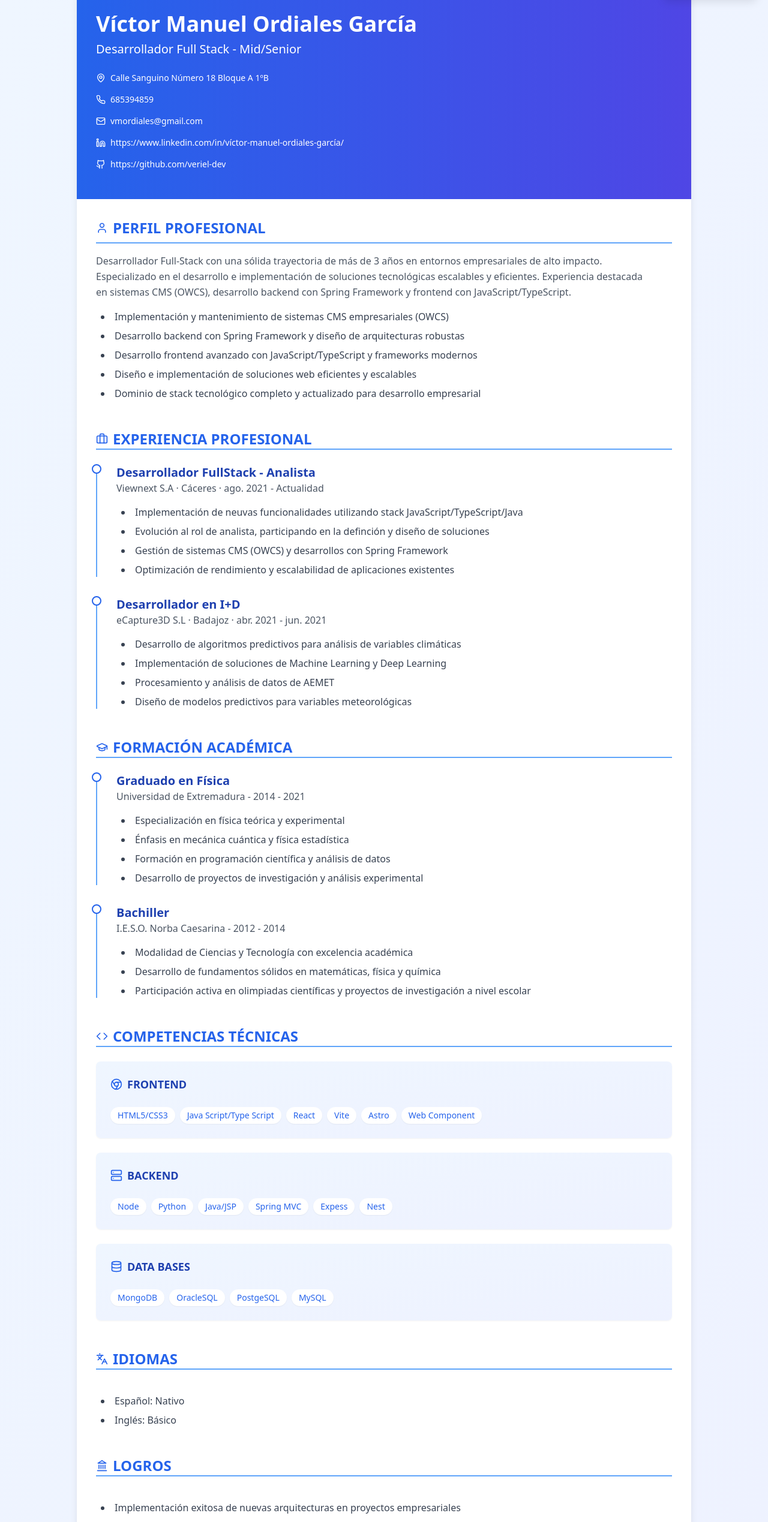
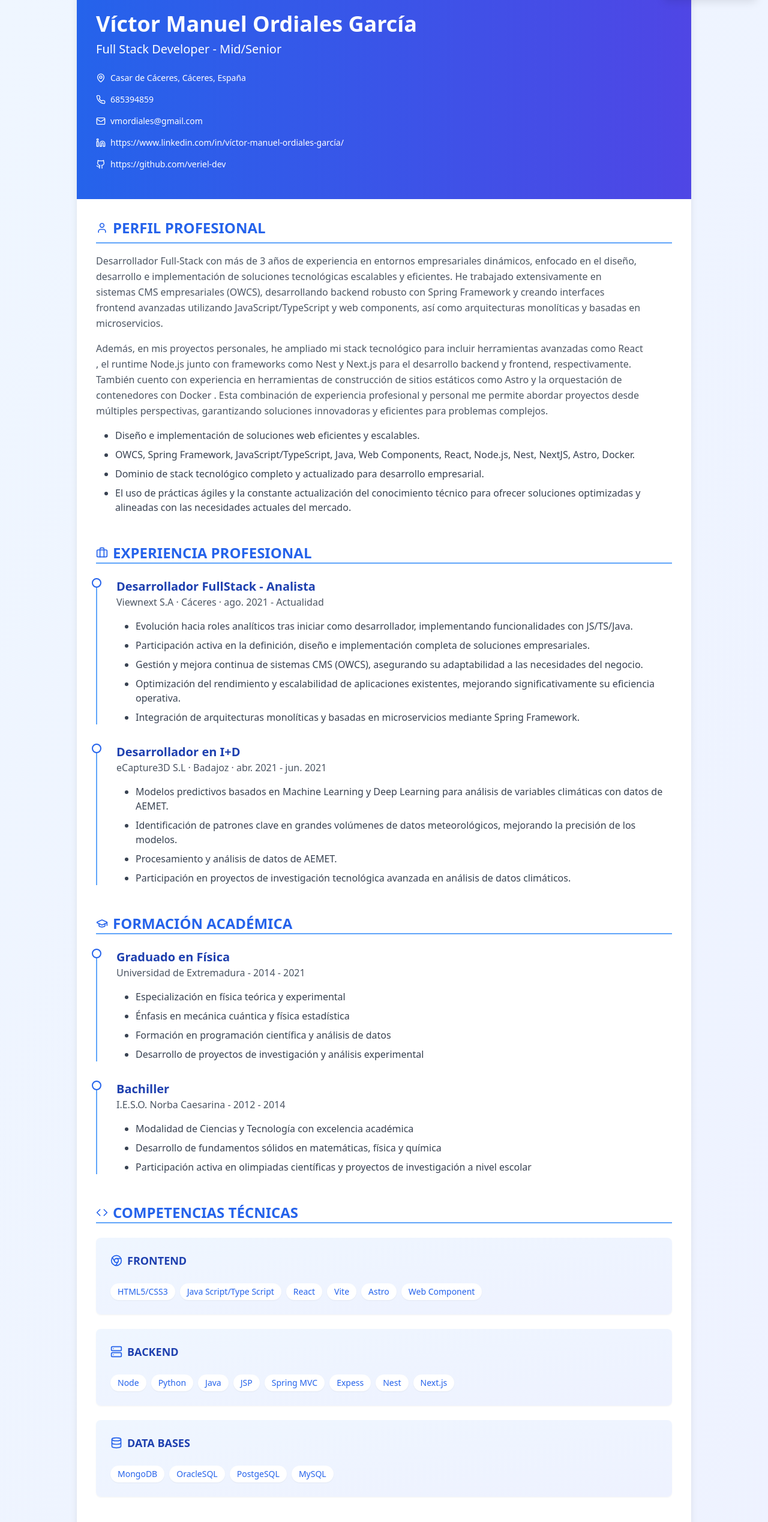
Before and after one commit to veriel-dev/web-minimalista, a React (Vite) app: page /curriculum-vitae in a window 1280 px wide. Shown: the part 60-2598 px from the top of the page at 60% size. Built offline with nearby package versions, Linux system fonts and the light colour scheme.

Commit message:
Modificaciones varias + Seo Mejorado + Modificación CV

```diff
--- a/src/components/cvPage/AboutMeComponent.tsx
+++ b/src/components/cvPage/AboutMeComponent.tsx
@@ -5,8 +5,7 @@ import { cvPage } from "../../data/pages"
 const AboutMeComponent = () => {
     const { about } = cvPage
     return (
-        <>
-            <section className="mb-12">
+        <section className="mb-12" aria-label="Sobre mí">
             <div className="flex items-center gap-2 mb-4 pb-2 border-b-2 border-blue-400 text-blue-600">
                 <User className="w-5 h-5" />
                 <h2 className="text-2xl font-bold ">{about.title}</h2>
@@ -15,20 +14,17 @@ const AboutMeComponent = () => {
             <p className="text-gray-600 leading-relaxed w-[95%]">
                 {about.text}
             </p>
-                <ul className="mt-4 space-y-2 list-disc list-inside text-gray-700 ">
-                    {
-                        about.expertise.map((item, index) => (
-                            <li key={index} className="pl-2 hover:text-blue-600 dark:hover:text-blue-400 transition-colors duration-200">
+            <p className="text-gray-600 leading-relaxed w-[95%] mt-4">
+                {about.text1}
+            </p>
+            <ul className="mt-4 space-y-2 list-disc text-gray-700">
+                {about.expertise.map((item, index) => (
+                    <li key={index} className="ml-8 list-item">
                         {item}
                     </li>
-                        ))
-                    }
+                ))}
             </ul>
         </section>
-
-        </>
-
-
     )
 }
 
--- a/src/components/cvPage/IdiomasComponent.tsx
+++ b/src/components/cvPage/IdiomasComponent.tsx
@@ -10,17 +10,17 @@ const IdiomasComponent = () => {
                 <h2 className="text-2xl font-bold">{languages.title}</h2>
             </div>
             <div className="grid grid-cols-1 gap-6">
-                <ul className="mt-4 space-y-2 list-disc list-inside text-gray-700 ">
+                <ul className="mt-4 space-y-2 list-disc text-gray-700">
                     {
                         languages.expertise.map((item, index) => (
-                            <li key={index} className="pl-2 hover:text-blue-600 dark:hover:text-blue-400 transition-colors duration-200">
+                            <li key={index} className="ml-8 list-item">
                                 {item}
                             </li>
                         ))
                     }
                 </ul>
             </div>
-        </section>
+        </section >
     )
 }
 export default IdiomasComponent
--- a/src/components/cvPage/LogrosComponent.tsx
+++ b/src/components/cvPage/LogrosComponent.tsx
@@ -2,7 +2,7 @@ import { Landmark } from "lucide-react"
 import { cvPage } from "../../data/pages/cv"
 
 const LogrosComponent = () => {
-    const {achievements} = cvPage
+    const { achievements } = cvPage
     return (
 
         <section className="mb-12">
@@ -11,10 +11,10 @@ const LogrosComponent = () => {
                 <h2 className="text-2xl font-bold">{achievements.title}</h2>
             </div>
             <div className="grid grid-cols-1 gap-6">
-                <ul className="mt-4 space-y-2 list-disc list-inside text-gray-700 ">
+                <ul className="mt-4 space-y-2 list-disc text-gray-700">
                     {
                         achievements.expertise.map((item, index) => (
-                            <li key={index} className="pl-2 hover:text-blue-600 dark:hover:text-blue-400 transition-colors duration-200">
+                            <li key={index} className="ml-8 list-item">
                                 {item}
                             </li>
                         ))
--- a/src/components/cvPage/TimeLineComponent.tsx
+++ b/src/components/cvPage/TimeLineComponent.tsx
@@ -13,7 +13,7 @@ interface Props {
     },
 
 }
-const TimeLineComponent = ({elements}:Props) => {
+const TimeLineComponent = ({ elements }: Props) => {
     return (
         <section className="mb-12">
             <div className="flex items-center gap-2 mb-6 border-b-2 border-blue-400 text-blue-600">
@@ -35,10 +35,10 @@ const TimeLineComponent = ({elements}:Props) => {
                                 <h3 className="text-xl font-semibold text-blue-800">{element.item}</h3>
                                 <p className="text-gray-600 mb-2">{element.company}</p>
                                 {/* Item List */}
-                                <ul className="mt-4 space-y-2 list-disc list-inside text-gray-700 ">
+                                <ul className="mt-4 space-y-2 list-disc text-gray-700">
                                     {
                                         element.expertise.map((item, index) => (
-                                            <li key={index} className="pl-2 hover:text-blue-600 dark:hover:text-blue-400 transition-colors duration-200">
+                                            <li key={index} className="ml-8 list-item">
                                                 {item}
                                             </li>
                                         ))
--- a/src/components/layouts/NavBar.tsx
+++ b/src/components/layouts/NavBar.tsx
@@ -15,7 +15,7 @@ export const NavBar = memo(() => {
                         </Button>
                     </Link>
                     <Link href="/projects" title="Proyectos">
-                        <Button variant={"ghost"} ariaLabel="Aria Proyectos" title="Proctos">
+                        <Button variant={"ghost"} ariaLabel="Aria Proyectos" title="Proyectos">
                             <FolderKanban className="h-5 w-5" />
                         </Button>
                     </Link>
--- a/src/components/projectsPage/ProjectCard.tsx
+++ b/src/components/projectsPage/ProjectCard.tsx
@@ -1,8 +1,10 @@
 
 import { useState } from 'react';
-import { Github, ExternalLink, Tag } from 'lucide-react';
+import { Github, ExternalLink, CircleCheckBig, LoaderCircle } from 'lucide-react';
 import { TypeProject } from './ProjectsSection';
 import { Card } from '../ui';
+
+
 
 interface Props {
     project: TypeProject
@@ -26,9 +28,13 @@ const ProjectCard = ({ project, viewMode = 'grid' }: Props) => {
                             {project.description}
                         </p>
                     </div>
-                    {project.featured && (
+                    {/* {project.featured && (
                         <Tag className="w-4 h-4 text-yellow-400" />
-                    )}
+                    )} */}
+
+                    {
+                        project.status === "completed" ? <CircleCheckBig className="w-6 h-6 text-green-500" /> : <LoaderCircle className='w-6 h-& text-yellow-500 animate-spin' />
+                    }
                 </div>
             </div>
 
--- a/src/components/projectsPage/ProjectsSection.tsx
+++ b/src/components/projectsPage/ProjectsSection.tsx
@@ -4,6 +4,7 @@ import { Grid, List, Search, } from "lucide-react";
 import { AnimatePresence, motion } from "framer-motion";
 import ProjectCard from "./ProjectCard";
 import projects from "../../data/projects";
+import { Selector } from "./Selector";
 
 export interface TypeProject {
     title: string;
@@ -19,7 +20,8 @@ export interface TypeProject {
     proyectType: string;
     github?: string,
     demo?: string,
-    img?: string
+    img?: string,
+    status: "completed" | "progress"
 }
 const ProjectsSection = () => {
     const [viewMode, setViewMode] = useState('grid');
@@ -32,7 +34,9 @@ const ProjectsSection = () => {
                 activeFilter === 'all' ||
                 (activeFilter === 'featured' && project.featured) ||
                 (activeFilter === "backend" && project.proyectType === "backend") ||
-                (activeFilter === "frontend" && project.proyectType === "frontend");
+                (activeFilter === "frontend" && project.proyectType === "frontend") ||
+                (activeFilter === "completed" && project.status === "completed") ||
+                (activeFilter === "progress" && project.status === "progress");
 
             const matchesSearch =
                 project.title.toLowerCase().includes(searchQuery.toLowerCase()) ||
@@ -84,19 +88,12 @@ const ProjectsSection = () => {
                     </div>
 
                     <div className="flex gap-2">
-                        <button
+                        {/* <button
                             className={`px-4 py-2 rounded-lg transition-colors ${activeFilter === 'all' ? 'bg-gradient-to-r from-blue-500 to-violet-500 hover:from-blue-600 hover:to-violet-600' : 'bg-zinc-800'
                                 }`}
                             onClick={() => setActiveFilter('all')}
                         >
                             Todos
-                        </button>
-                        <button
-                            className={`px-4 py-2 rounded-lg transition-colors ${activeFilter === 'featured' ? 'bg-gradient-to-r from-blue-500 to-violet-500 hover:from-blue-600 hover:to-violet-600' : 'bg-zinc-800'
-                                }`}
-                            onClick={() => setActiveFilter('featured')}
-                        >
-                            Destacados
                         </button>
                         <button
                             className={`px-4 py-2 rounded-lg transition-colors ${activeFilter === 'backend' ? 'bg-gradient-to-r from-blue-500 to-violet-500 hover:from-blue-600 hover:to-violet-600' : 'bg-zinc-800'
@@ -112,6 +109,21 @@ const ProjectsSection = () => {
                         >
                             Frontend
                         </button>
+                        <button
+                            className={`px-4 py-2 rounded-lg transition-colors ${activeFilter === 'completed' ? 'bg-gradient-to-r from-blue-500 to-violet-500 hover:from-blue-600 hover:to-violet-600' : 'bg-zinc-800'
+                                }`}
+                            onClick={() => setActiveFilter('completed')}
+                        >
+                            Completado
+                        </button>
+                        <button
+                            className={`px-4 py-2 rounded-lg transition-colors ${activeFilter === 'progress' ? 'bg-gradient-to-r from-blue-500 to-violet-500 hover:from-blue-600 hover:to-violet-600' : 'bg-zinc-800'
+                                }`}
+                            onClick={() => setActiveFilter('progress')}
+                        >
+                            En Progreso
+                        </button> */}
+                        <Selector activeFilter={activeFilter} setActiveFilter={setActiveFilter} />
                     </div>
                 </div>
             </div>
--- /dev/null
+++ b/src/components/projectsPage/Selector.tsx
@@ -0,0 +1,49 @@
+import { useState } from 'react'
+
+interface Props {
+  activeFilter: string
+  setActiveFilter: React.Dispatch<React.SetStateAction<string>>
+}
+
+
+const options = [
+  { value: "all", name: "Todos" },
+  { value: "backend", name: "Backend" },
+  { value: "frontend", name: "Frontend" },
+  { value: "completed", name: "Completado" },
+  { value: "progress", name: "En progreso" }
+];
+export const Selector = ({ activeFilter, setActiveFilter }: Props) => {
+  const [selectedOption, setSelectedOption] = useState(activeFilter || 'all');
+  const selectId = "filter-selector";
+
+  const handleChange = (e: React.ChangeEvent<HTMLSelectElement>) => {
+    const newValue = e.target.value;
+    setSelectedOption(newValue);
+    setActiveFilter(newValue);
+  };
+  return (
+    <div className='relative w-[180px]'>
+      <label htmlFor={selectId} className="absolute w-px h-px p-0 overflow-hidden whitespace-nowrap border-0 -m-px">
+        Filter projects by status
+      </label>
+      <select
+        id={selectId}
+        value={selectedOption}
+        onChange={handleChange}
+        className="w-full appearance-none px-4 py-2 rounded-lg transition-colors bg-zinc-800 text-white text-lg focus:outline-none focus:ring-2 focus:ring-blue-500 focus:border-blue-500 cursor-pointer"
+      >
+        {options.map((option) => (
+          <option key={option.value} value={option.value}>
+            {option.name}
+          </option>
+        ))}
+      </select>
+      <div className="pointer-events-none absolute inset-y-0 right-0 flex items-center px-2 text-gray-700">
+        <svg className="h-6 w-6 fill-white" xmlns="http://www.w3.org/2000/svg" viewBox="0 0 20 20">
+          <path d="M9.293 12.95l.707.707L15.657 8l-1.414-1.414L10 10.828 5.757 6.586 4.343 8z" />
+        </svg>
+      </div>
+    </div>
+  )
+}
--- a/src/data/pages/cv.ts
+++ b/src/data/pages/cv.ts
@@ -3,8 +3,8 @@ import { ChromeIcon, Database, Server } from "lucide-react";
 export const cvPage = {
   header: {
     name: "Víctor Manuel Ordiales García",
-        job: "Desarrollador Full Stack - Mid/Senior",
-        street: "Calle Sanguino Número 18 Bloque A 1ºB",
+    job: "Full Stack Developer - Mid/Senior",
+    street: "Casar de Cáceres, Cáceres, España",
     phone: "685394859",
     email: "vmordiales@gmail.com",
     linkedin: "https://www.linkedin.com/in/víctor-manuel-ordiales-garcía/",
@@ -12,13 +12,13 @@ export const cvPage = {
   },
   about: {
     title: "PERFIL PROFESIONAL",
-        text: "Desarrollador Full-Stack con una sólida trayectoria de más de 3 años en entornos empresariales de alto impacto. Especializado en el desarrollo e implementación de soluciones tecnológicas escalables y eficientes. Experiencia destacada en sistemas CMS (OWCS), desarrollo backend con Spring Framework y frontend con JavaScript/TypeScript.",
+    text: "Desarrollador Full-Stack con más de 3 años de experiencia en entornos empresariales dinámicos, enfocado en el diseño, desarrollo e implementación de soluciones tecnológicas escalables y eficientes. He trabajado extensivamente en sistemas CMS empresariales (OWCS), desarrollando backend robusto con Spring Framework y creando interfaces frontend avanzadas utilizando JavaScript/TypeScript y web components, así como arquitecturas monolíticas y basadas en microservicios.",
+    text1: "Además, en mis proyectos personales, he ampliado mi stack tecnológico para incluir herramientas avanzadas como React , el runtime Node.js junto con frameworks como Nest y Next.js para el desarrollo backend y frontend, respectivamente. También cuento con experiencia en herramientas de construcción de sitios estáticos como Astro y la orquestación de contenedores con Docker . Esta combinación de experiencia profesional y personal me permite abordar proyectos desde múltiples perspectivas, garantizando soluciones innovadoras y eficientes para problemas complejos.",
     expertise: [
-          "Implementación y mantenimiento de sistemas CMS empresariales (OWCS)",
-          "Desarrollo backend con Spring Framework y diseño de arquitecturas robustas",
-          "Desarrollo frontend avanzado con JavaScript/TypeScript y frameworks modernos",
-          "Diseño e implementación de soluciones web eficientes y escalables",
-          "Dominio de stack tecnológico completo y actualizado para desarrollo empresarial"
+      "Diseño e implementación de soluciones web eficientes y escalables.",
+      "OWCS, Spring Framework, JavaScript/TypeScript, Java, Web Components, React, Node.js, Nest, NextJS, Astro, Docker.",
+      "Dominio de stack tecnológico completo y actualizado para desarrollo empresarial.",
+      "El uso de prácticas ágiles y la constante actualización del conocimiento técnico para ofrecer soluciones optimizadas y alineadas con las necesidades actuales del mercado."
     ]
   },
   experience: {
@@ -28,20 +28,21 @@ export const cvPage = {
         item: "Desarrollador FullStack - Analista",
         company: "Viewnext S.A · Cáceres · ago. 2021 - Actualidad",
         expertise: [
-            "Implementación de neuvas funcionalidades utilizando stack JavaScript/TypeScript/Java",
-            "Evolución al rol de analista, participando en la definción y diseño de soluciones",
-            "Gestión de sistemas CMS (OWCS) y desarrollos con Spring Framework",
-            "Optimización de rendimiento y escalabilidad de aplicaciones existentes"
+          "Evolución hacia roles analíticos tras iniciar como desarrollador, implementando funcionalidades con JS/TS/Java.",
+          "Participación activa en la definición, diseño e implementación completa de soluciones empresariales.",
+          "Gestión y mejora continua de sistemas CMS (OWCS), asegurando su adaptabilidad a las necesidades del negocio.",
+          "Optimización del rendimiento y escalabilidad de aplicaciones existentes, mejorando significativamente su eficiencia operativa.",
+          "Integración de arquitecturas monolíticas y basadas en microservicios mediante Spring Framework."
         ]
       },
       {
         item: "Desarrollador en I+D",
         company: "eCapture3D S.L · Badajoz · abr. 2021 - jun. 2021",
         expertise: [
-            "Desarrollo de algoritmos predictivos para análisis de variables climáticas",
-            "Implementación de soluciones de Machine Learning y Deep Learning",
-            "Procesamiento y análisis de datos de AEMET",
-            "Diseño de modelos predictivos para variables meteorológicas"
+          "Modelos predictivos basados en Machine Learning y Deep Learning para análisis de variables climáticas con datos de AEMET.",
+          "Identificación de patrones clave en grandes volúmenes de datos meteorológicos, mejorando la precisión de los modelos.",
+          "Procesamiento y análisis de datos de AEMET.",
+          "Participación en proyectos de investigación tecnológica avanzada en análisis de datos climáticos."
         ]
       },
     ],
@@ -82,7 +83,7 @@ export const cvPage = {
       },
       {
         title: "BACKEND",
-              tec: ['Node', 'Python', 'Java/JSP', 'Spring MVC', 'Expess', 'Nest'],
+        tec: ['Node', 'Python', 'Java', 'JSP', 'Spring MVC', 'Expess', 'Nest', 'Next.js'],
         icon: Server
       },
       {
@@ -90,7 +91,8 @@ export const cvPage = {
         tec: ['MongoDB', 'OracleSQL', 'PostgeSQL', 'MySQL'],
         icon: Database
       }
-    ]},
+    ]
+  },
   languages: {
     title: "IDIOMAS",
     expertise: [
@@ -101,9 +103,9 @@ export const cvPage = {
   achievements: {
     title: "LOGROS",
     expertise: [
-        "Implementación exitosa de nuevas arquitecturas en proyectos empresariales",
-        "Contribución a la mejora del rendimiento en aplicaciones de alto tráfico",
-        "Evolución profesional progresiva de desarrollador a analista durante estos 3 años"
+      "Mejora de arquitecturas empresariales, orientadas a aumentar la eficiencia del sistema y reducción de costes.",
+      "Contribución a la mejora del rendimiento en aplicaciones de alto tráfico.",
+      "Evolución profesional desde un rol técnico inicial hasta funciones analíticas."
     ]
   }
 };
--- a/src/screens/CurriculumVitaePage.tsx
+++ b/src/screens/CurriculumVitaePage.tsx
@@ -40,10 +40,23 @@ const CurriculumVitae = memo(() => {
                 @media print {
                     @page {
                         margin: 0.5cm;
+                        size: A4;
                     }
                     body {
                         -webkit-print-color-adjust: exact;
                         print-color-adjust: exact;
+                    }
+                    html, body {
+                        width: 210mm;
+                        height: 297mm;
+                    }
+                    ul, ol {
+                        page-break-inside: avoid;
+                        break-inside: avoid;
+                    }
+                    h1, h2, h3 {
+                        page-break-after: avoid;
+                        break-after: avoid;
                     }
                     .print\\:bg-white {
                         background: white !important;
--- a/vite.config.ts
+++ b/vite.config.ts
@@ -3,6 +3,10 @@ import react from '@vitejs/plugin-react-swc'
 
 // https://vite.dev/config/
 export default defineConfig({
+  server: {
+    host: '0.0.0.0',
+    port: 5173
+  },
   plugins: [react(),],
   build: {
     rollupOptions: {
```
Also changed, not shown: src/data/projects.ts (+40 -22 lines), 1 other file (tests, documents, lock files or other folders). Lines whose indentation alone changed are shown as unchanged.
